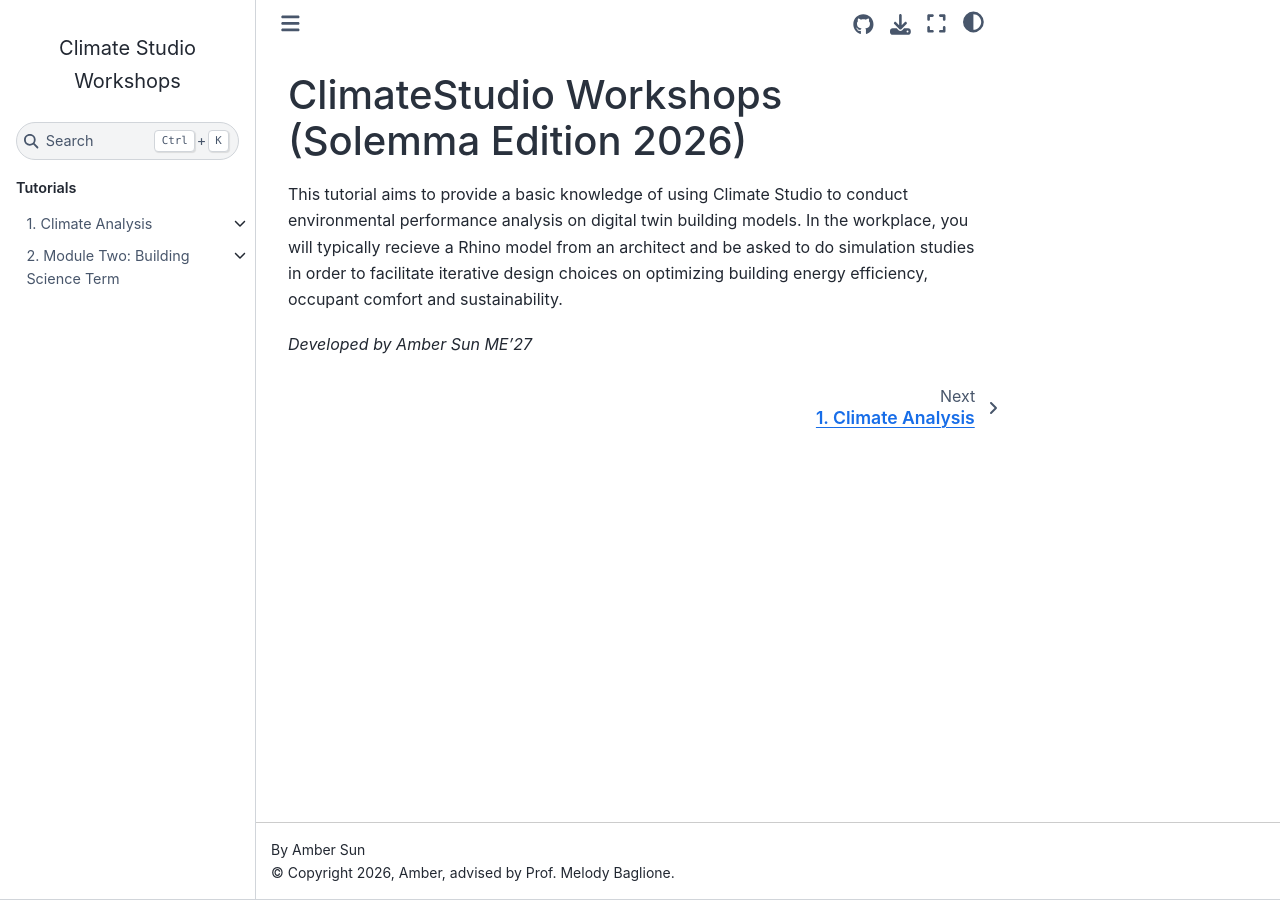
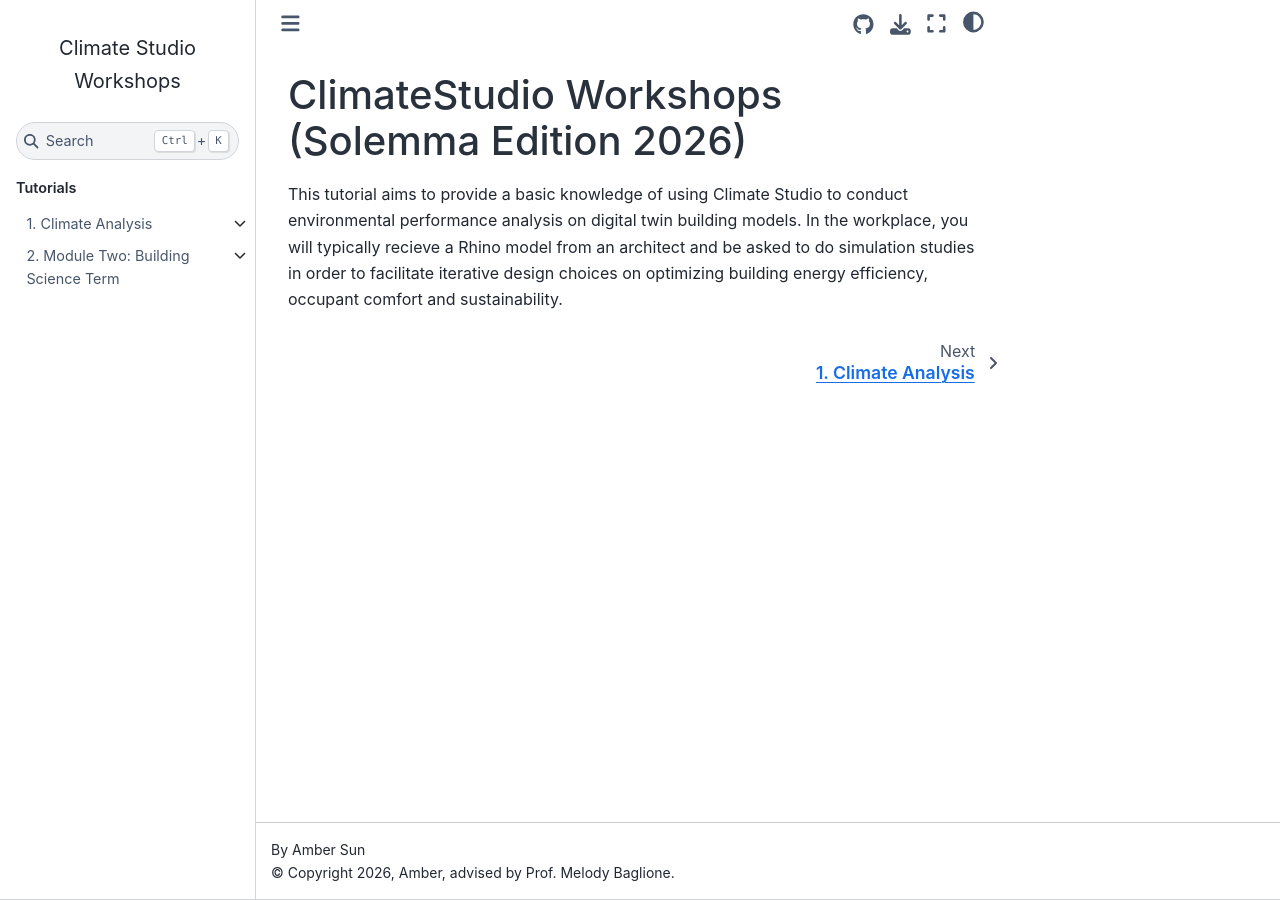
Before and after one commit to amber289/climatestudiotutorial, a Jupyter Book: the page built from workshops/docs/intro.md, in a window 1280 px wide. Built offline with Jupyter Book 1.0.4 settings and Sphinx 7.4.7 and the Sphinx Book theme 1.1.4, drawn with Linux system fonts in a browser that asks for light colours.

Commit message:
Update intro.md

```diff
--- a/workshops/docs/intro.md
+++ b/workshops/docs/intro.md
@@ -1,5 +1,3 @@
 # ClimateStudio Workshops (Solemma Edition 2026)
 
 This tutorial aims to provide a basic knowledge of using Climate Studio to conduct environmental performance analysis on digital twin building models. In the workplace, you will typically recieve a Rhino model from an architect and be asked to do simulation studies in order to facilitate iterative design choices on optimizing building energy efficiency, occupant comfort and sustainability.
-
-*Developed by Amber Sun ME'27*
```
